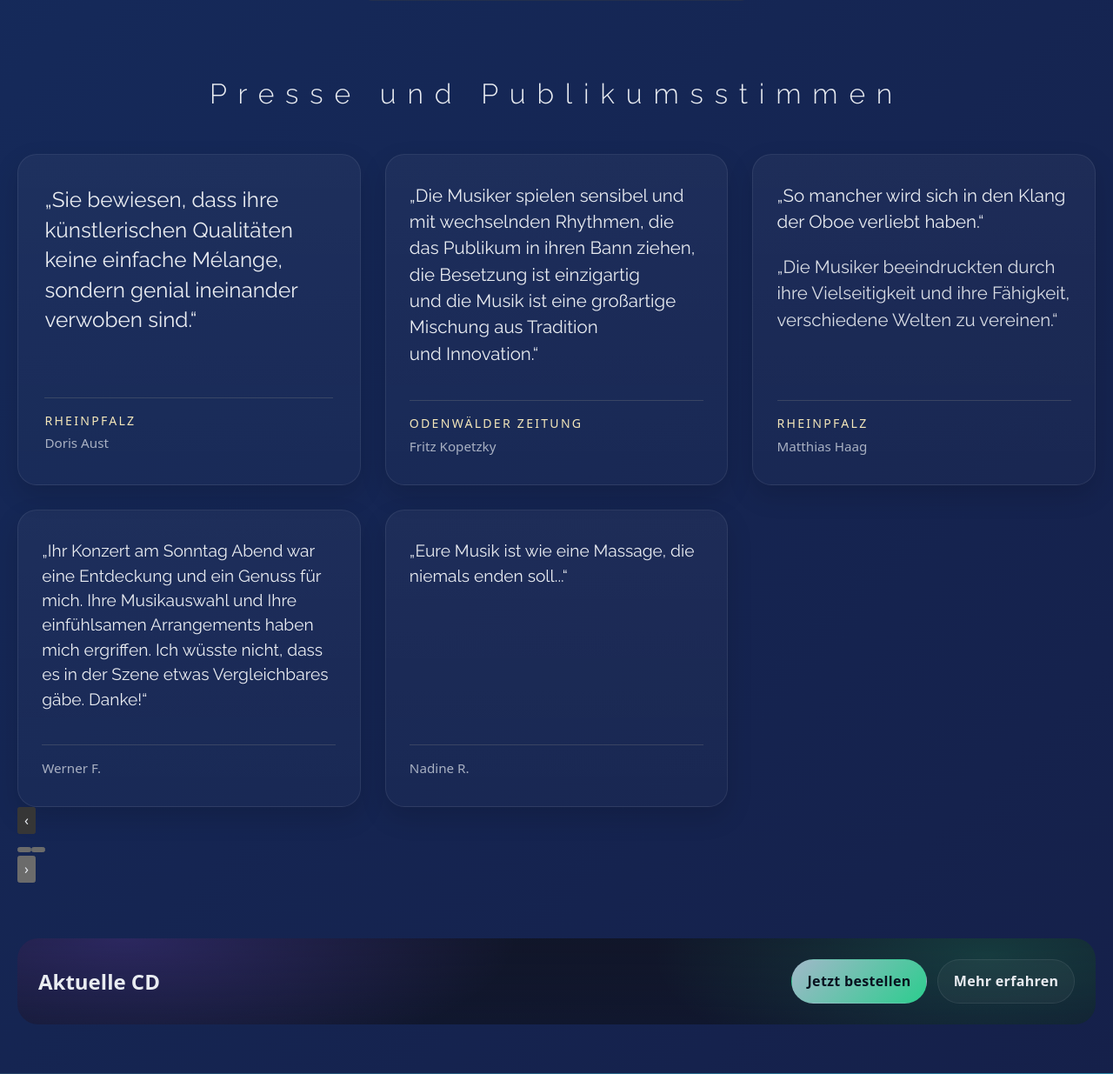
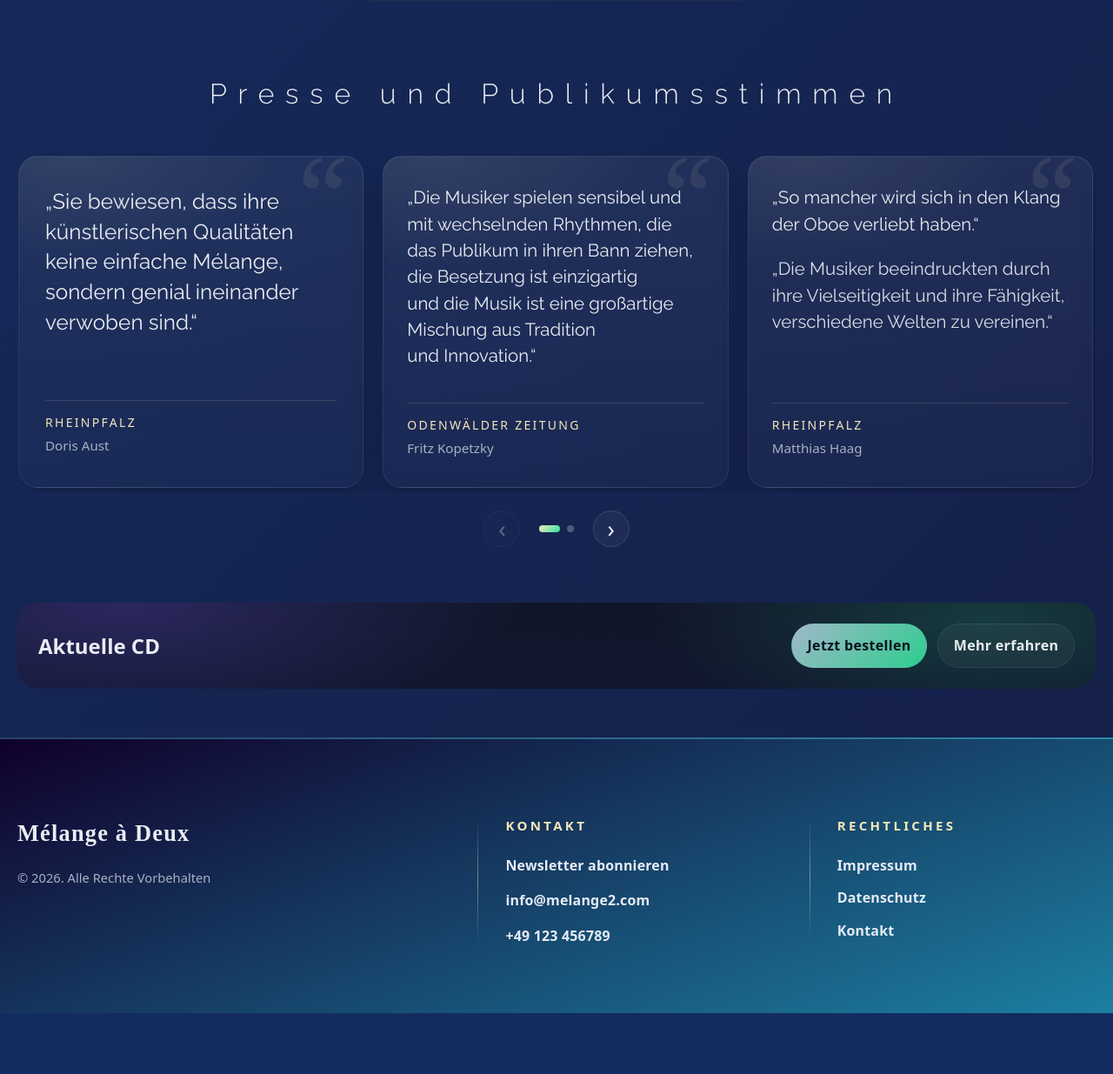
Before and after one commit to OBO-WAN/Melangea_Prototype, a PHP site: page / in a window 1280 px wide. Shown: the part 3408-4643 px from the top of the page at 87% size. After the commit the page ends 4573 px from the top, so only its background shows below. Run offline with PHP 8.4, Linux system fonts and the light colour scheme; some libraries are stand-ins or nearby versions.

Commit message:
css updated

```diff
--- a/css/layout.css
+++ b/css/layout.css
@@ -340,28 +340,6 @@
   margin-bottom: 2.75rem;
 }
 
-.press-group + .press-group {
-  margin-top: 3.25rem;
-}
-
-.press-grid {
-  display: grid;
-  grid-template-columns: repeat(3, minmax(0, 1fr));
-  gap: 1.75rem;
-  align-items: stretch;
-}
-
-.audience-grid {
-  display: grid;
-  grid-template-columns: 1.4fr 1fr;
-  gap: 1.5rem;
-}
-
-.press-grid > *,
-.audience-grid > * {
-  min-width: 0;
-}
-
 @media (max-width: 1080px) {
   .header-inner {
     padding: 1.5rem 0;
@@ -458,20 +436,6 @@
   .press-head {
     margin-bottom: 2rem;
   }
-
-  .press-grid {
-    grid-template-columns: repeat(2, minmax(0, 1fr));
-    gap: 1.2rem;
-  }
-
-  .audience-grid {
-    grid-template-columns: 1fr;
-    gap: 1.2rem;
-  }
-
-  .press-group + .press-group {
-    margin-top: 2.5rem;
-  }
 }
 
 @media (max-width: 680px) {
@@ -504,11 +468,3 @@
     gap: 1rem;
   }
 }
-
-@media (max-width: 600px) {
-  .press-grid,
-  .audience-grid {
-    grid-template-columns: 1fr;
-    gap: 1rem;
-  }
-}
--- a/css/styles.css
+++ b/css/styles.css
@@ -337,3 +337,195 @@
   padding-top: 0.9rem;
   border-top: 1px solid rgba(244, 231, 186, 0.14);
 }
+
+/* =========================================
+   Press carousel
+   Add more cards by adding another
+   .press-carousel__slide inside
+   .press-carousel__track
+========================================= */
+
+.press-carousel {
+  position: relative;
+  width: 100%;
+}
+
+.press-carousel__viewport {
+  position: relative;
+  width: 100%;
+  overflow-x: auto;
+  overflow-y: hidden;
+  scroll-snap-type: x mandatory;
+  scroll-behavior: smooth;
+  scrollbar-width: none;
+  -webkit-overflow-scrolling: touch;
+  border-radius: calc(var(--radius) + 6px);
+}
+
+.press-carousel__viewport::-webkit-scrollbar {
+  display: none;
+}
+
+.press-carousel__viewport:focus-visible {
+  outline: 2px solid rgba(46, 229, 157, 0.75);
+  outline-offset: 6px;
+}
+
+.press-carousel__track {
+  display: flex;
+  grid-template-columns: none;
+  gap: 1.35rem;
+  align-items: stretch;
+  margin: 0;
+  padding: 0.15rem 0.1rem 0.35rem;
+}
+
+.press-carousel__slide {
+  flex: 0 0 calc((100% - 2.7rem) / 3);
+  min-width: 0;
+  scroll-snap-align: start;
+  scroll-snap-stop: always;
+}
+
+.press-carousel .press-text {
+  max-width: none;
+}
+
+.press-carousel .press-quote {
+  position: relative;
+  isolation: isolate;
+  overflow: hidden;
+  background:
+    radial-gradient(420px 220px at 16% 0%, rgba(244, 231, 186, 0.08), transparent 58%),
+    linear-gradient(180deg, rgba(255, 255, 255, 0.055), rgba(255, 255, 255, 0.018));
+  box-shadow:
+    0 18px 40px rgba(0, 0, 0, 0.16),
+    inset 0 1px 0 rgba(255, 255, 255, 0.045);
+}
+
+.press-carousel .press-quote::before {
+  content: "“";
+  position: absolute;
+  top: -1.35rem;
+  right: 1.15rem;
+  z-index: -1;
+  color: rgba(244, 231, 186, 0.085);
+  font-family: Georgia, "Times New Roman", serif;
+  font-size: 8rem;
+  line-height: 1;
+  pointer-events: none;
+}
+
+.press-carousel__controls {
+  display: flex;
+  align-items: center;
+  justify-content: center;
+  gap: 0.8rem;
+  margin-top: 1.3rem;
+}
+
+.press-carousel__button {
+  display: inline-flex;
+  align-items: center;
+  justify-content: center;
+  width: 42px;
+  height: 42px;
+  border: 1px solid rgba(255, 255, 255, 0.12);
+  border-radius: 999px;
+  background: rgba(255, 255, 255, 0.045);
+  color: var(--text);
+  font-size: 1.7rem;
+  line-height: 1;
+  cursor: pointer;
+  backdrop-filter: blur(10px);
+  transition:
+    transform 0.18s ease,
+    border-color 0.18s ease,
+    background 0.18s ease,
+    color 0.18s ease,
+    opacity 0.18s ease;
+}
+
+.press-carousel__button:hover:not(:disabled) {
+  transform: translateY(-1px);
+  border-color: rgba(46, 229, 157, 0.42);
+  background: rgba(255, 255, 255, 0.075);
+  color: var(--accent2);
+}
+
+.press-carousel__button:disabled {
+  opacity: 0.35;
+  cursor: not-allowed;
+}
+
+.press-carousel__button:focus-visible,
+.press-carousel__dot:focus-visible {
+  outline: 2px solid var(--accent2);
+  outline-offset: 3px;
+}
+
+.press-carousel__dots {
+  display: inline-flex;
+  align-items: center;
+  justify-content: center;
+  gap: 0.45rem;
+  min-width: 3.6rem;
+}
+
+.press-carousel__dot {
+  width: 8px;
+  height: 8px;
+  padding: 0;
+  border: 0;
+  border-radius: 999px;
+  background: rgba(255, 255, 255, 0.25);
+  cursor: pointer;
+  transition:
+    width 0.2s ease,
+    background 0.2s ease,
+    transform 0.2s ease;
+}
+
+.press-carousel__dot:hover {
+  transform: scale(1.15);
+  background: rgba(255, 255, 255, 0.42);
+}
+
+.press-carousel__dot.is-active {
+  width: 24px;
+  background: linear-gradient(135deg, #f4e7ba, var(--accent2));
+}
+
+.press-carousel__controls[hidden] {
+  display: none;
+}
+
+@media (max-width: 1024px) {
+  .press-carousel__track {
+    gap: 1.2rem;
+  }
+
+  .press-carousel__slide {
+    flex-basis: calc((100% - 1.2rem) / 2);
+  }
+}
+
+@media (max-width: 680px) {
+  .press-carousel__track {
+    gap: 1rem;
+  }
+
+  .press-carousel__slide {
+    flex-basis: 100%;
+  }
+
+  .press-carousel__controls {
+    margin-top: 1rem;
+  }
+
+  .press-carousel__button {
+    width: 38px;
+    height: 38px;
+    font-size: 1.5rem;
+  }
+}
```
